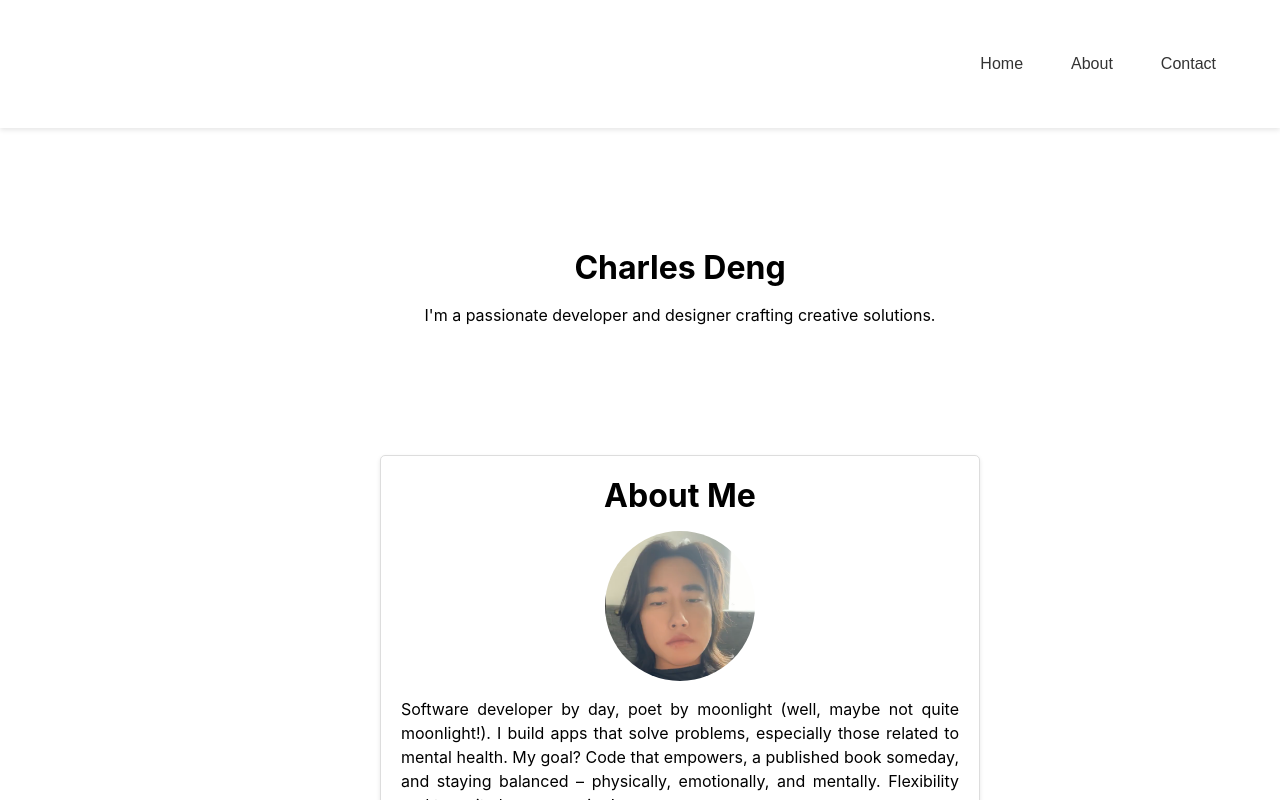
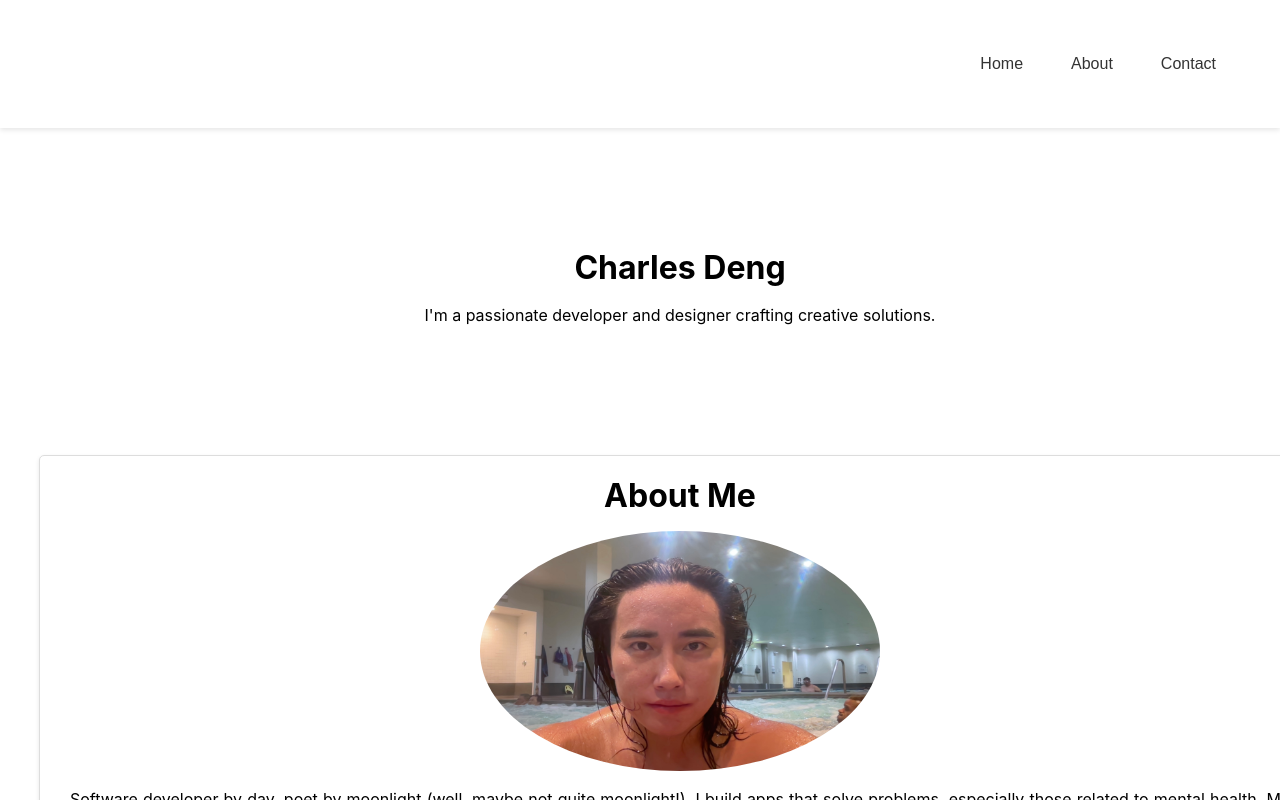
Before and after one commit to bingcharlesdeng/personalwebsite, a React (Create React App) app: page / in a window 1280 px wide. Shown: the top 800 px of the page. Built offline with nearby package versions, Linux system fonts and the light colour scheme.

Commit message:
formatting, making things fit for mobile, testing

```diff
--- a/src/AboutMe.css
+++ b/src/AboutMe.css
@@ -21,14 +21,17 @@
   line-height: 1.5;
   font-size: 16px;
   text-align: justify;
+  margin-left: 10px;
+  margin-right: 10px;
 }
 
 .about-me__profile-pic {
-  display: block;
+  display: grid;
   margin: 0 auto 1rem;
-  width: 150px;
-  height: 150px;
   border-radius: 50%;
+  width: 25rem;
+  height:15rem;
+
 }
 
 .about-me__links {
--- a/src/aboutMe.js
+++ b/src/aboutMe.js
@@ -5,7 +5,7 @@ import AboutMeText from './aboutMeText.js'; // Import the new component
 import './AboutMe.css';
 
 function AboutMe() {
-  const profilePicLink = useImagePath("profilePic.jpg");
+  const profilePicLink = useImagePath("profilePic2.jpg");
 
   return (
     <section className="about-me">
--- a/src/aboutMeText.css
+++ b/src/aboutMeText.css
@@ -2,6 +2,6 @@
   font-size: 1.1em; /* Set a comfortable font size for reading */
   line-height: 1.5; /* Increase line-height for better spacing */
   margin: 0 auto; /* Center the text horizontally */
-  max-width: 700px; /* Limit text width for better readability on larger screens (optional) */
+  max-width: 400px; /* Limit text width for better readability on larger screens (optional) */
   color: #333; /* Set the text color (adjust as needed) */
 }
--- a/src/home.css
+++ b/src/home.css
@@ -41,8 +41,7 @@ h1 {
   flex-direction: column;
   gap: 40px;
   flex-wrap: wrap;
-  justify-content: center;
-  align-items: center;
+
 }
 
 .home {
@@ -149,13 +148,13 @@ p {
 @media (min-width: 960px) {
   .home-main {
     flex-direction: row; /* Change to row for horizontal layout */
-    justify-content: space-between; /* Distribute content with some spacing */
+    justify-content: center; /* Distribute content with some spacing */
   }
 
   .about-me,
   .projects {
     flex: 1; /* Allow sections to grow and shrink proportionally */
-    max-width: 45%; /* Set a maximum width to prevent excessive stretching */
+
   }
 }
 
@@ -170,7 +169,7 @@ p {
 
   .about-me,
   .projects {
-    max-width: 40%; /* Adjust section width to create more breathing room */
+   /* Adjust section width to create more breathing room */
     padding: 30px; /* Increase padding for a more comfortable reading experience */
   }
 
@@ -198,13 +197,13 @@ p {
 @media (max-device-width: 480px) {
   .home-hero,
   .home-contact {
-    display: flex /* Hide Hero and Contact sections on small screens */
+    display: grid; /* Hide Hero and Contact sections on small screens */
   }
 
   .home-main {
     gap: 20px; /* Reduce spacing between sections */
   }
-
+  .hero
   .about-me,
   .projects,
   .skills {  /* Include Skills component in media query */
@@ -243,13 +242,13 @@ p {
 @media only screen and (min-device-width: 481px) and (max-device-width: 1024px) and (orientation:landscape) {
   .home-main {
     flex-direction: row; /* Change to row for horizontal layout on landscape tablets */
-    justify-content: space-between; /* Distribute content with some spacing */
+    justify-content: center; /* Distribute content with some spacing */
   }
 
   .about-me,
   .projects {
     flex: 1; /* Allow sections to grow and shrink proportionally */
-    max-width: 45%; /* Set a maximum width to prevent excessive stretching */
+    min-width: 45%; /* Set a maximum width to prevent excessive stretching */
     font-size: 1rem; /* Adjust font size for better readability */
   }
 
--- a/src/skills.css
+++ b/src/skills.css
@@ -3,6 +3,7 @@
 @accent-color: #007bff;
 
 .skills {
+  margin: 4rem 0;
   padding: 20px;
   border-radius: 5px;
   background-color: @base-color;
@@ -97,8 +98,7 @@
 .project-list,
 .tool-list,
 .sample-list,
-.resource-list
-.accomplishments{
+.resource-list {
   list-style: none;
   padding: 0;
   margin: 0.5rem 0;
```
Also changed, not shown: src/assets/profilePic2.jpg (added).
